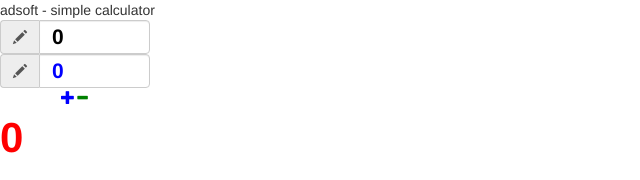
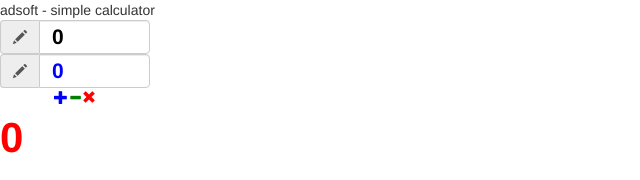
Before and after one commit to obedhipolito/testing-calculator_v2, an Angular app: page / in a window 1280 px wide. Shown: the top 180 px of the page, without its empty margins (0-640 px from the left). Built offline with nearby package versions, Linux system fonts and the light colour scheme.

Commit message:
subiendo multiplication

```diff
--- a/src/app/ui/ui.component.css
+++ b/src/app/ui/ui.component.css
@@ -33,3 +33,8 @@
     cursor: pointer;
     color: green;
 }
+
+.multiplication-button {
+    cursor: pointer;
+    color: red;
+}
--- a/src/app/ui/ui.component.html
+++ b/src/app/ui/ui.component.html
@@ -18,6 +18,9 @@
     <i class="glyphicon glyphicon-minus substraction-button"
         (click)="substraction()"></i>
 
+        <i class="glyphicon glyphicon-remove multiplication-button"
+        (click)="multiplication()"></i>
+
 </div>
 
 <span class="result">{{ result }}</span>
--- a/src/app/ui/ui.component.ts
+++ b/src/app/ui/ui.component.ts
@@ -1,5 +1,6 @@
 import { Component, OnInit } from '@angular/core';
 import { addition } from "../addition/addition"
+import { multiplication } from '../multiplication/multiplication';
 import { substraction } from '../substraction/substraction';
 
 @Component({
@@ -32,4 +33,10 @@
     this.result = myresult;
   }
 
+  multiplication() {
+    let myresult = 0;
+    myresult = multiplication(this.operator1, this.operator2);
+    this.result = myresult;
+  }
+
 }
```
